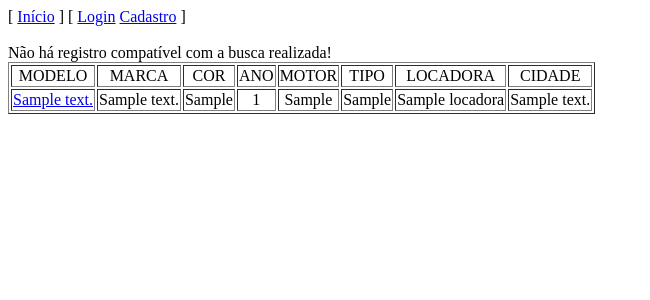
After one commit to methoddbr/projetoDesWebII, a PHP site: page /view/busca.php in a window 1280 px wide. The commit adds this page. Shown: the top 300 px of the page, without its empty margins (0-650 px from the left). Run offline with PHP 8.4, Linux system fonts and the light colour scheme; tables that the repository leaves empty hold one stand-in row (values such as "Sample post"); data that the repository does not hold is empty.

Commit message:
RCascaes

```diff
--- a/MVC/index.php
+++ b/MVC/index.php
@@ -2,14 +2,16 @@
 <!DOCTYPE html>
 <html>
 <head>
+	<meta charset="UTF-8">
 	<title>Motor - index</title>
 </head>
 <body>
 	<?php include ("view/menuIndex.php"); ?>
 	<form action="view/busca.php" method="POST">
 		<label for="busca">Buscar:</label>
-		<input id="busca" type="text" name="busca" autofocus required size="30">
+		<input id="busca" type="text" name="busca" size="30">
 		<button  name="enviar" class="enviar" type="submit">Buscar</button>
 	</form>
+	<p style="font-size: 10px; margin-left: 55px;">Faça sua busca por cidade ou veículo.</p>
 </body>
 </html>
--- /dev/null
+++ b/MVC/view/busca.php
@@ -0,0 +1,68 @@
+<?php include ("../model/conexao.php"); ?>
+<!DOCTYPE html>
+<html>
+<head>
+	<meta charset="UTF-8">
+	<title>Motor - index</title>
+</head>
+<body>
+	<?php include ("menu.php"); ?>
+	<table border="1">
+		<tr align = "center" >
+			<td>MODELO</td>
+			<td>MARCA</td>
+			<td>COR</td>
+			<td>ANO</td>
+			<td>MOTOR</td>
+			<td>TIPO</td>
+			<td>LOCADORA</td>
+			<td>CIDADE</td>
+		</tr>
+	<?php
+		$busca = $_POST["busca"];
+		$consultar = "select MO.descricao, MA.descricao, V.cor, MO.ano, MO.motor, T.tipo, L.nome, C.descricao
+					  	from veiculo V inner join modelo MO on V.id_modelo = MO.id_modelo
+							inner join marca MA on MO.id_marca = MA.id_marca
+							inner join tipo T on MO.id_tipo = T.id_tipo
+							inner join filial F on V.id_filial = F.id_filial
+							inner join locadora L on F.id_locadora = L.id_locadora
+							inner join cidade C on F.id_cidade = C.id_cidade
+					  	where MO.descricao = '$busca' or C.descricao = '$busca'";
+		$executar = mysqli_query($conn, $consultar);
+		if (mysqli_num_rows($executar) == 0) {
+			echo "Não há registro compatível com a busca realizada!";
+			$consultar = "select MO.descricao, MA.descricao, V.cor, MO.ano, MO.motor, T.tipo, L.nome, C.descricao
+					  	from veiculo V inner join modelo MO on V.id_modelo = MO.id_modelo
+							inner join marca MA on MO.id_marca = MA.id_marca
+							inner join tipo T on MO.id_tipo = T.id_tipo
+							inner join filial F on V.id_filial = F.id_filial
+							inner join locadora L on F.id_locadora = L.id_locadora
+							inner join cidade C on F.id_cidade = C.id_cidade";
+			$executar = mysqli_query($conn, $consultar);
+		}
+		while ($linha = mysqli_fetch_array($executar, MYSQLI_BOTH)) {
+			$modelo = $linha[0];
+			$marca = $linha[1];
+			$cor = $linha[2];
+			$ano = $linha[3];
+			$motor = $linha[4];
+			$tipo = $linha[5];
+			$locadora = $linha[6];
+			$cidade = $linha[7];
+	?>
+			<tr align = "center" >
+				<td><a href="veiculo.php"><?php echo $modelo; ?></a></td>
+				<td><?php echo $marca; ?></td>
+				<td><?php echo $cor; ?></td>
+				<td><?php echo $ano; ?></td>
+				<td><?php echo $motor; ?></td>
+				<td><?php echo $tipo; ?></td>
+				<td><?php echo $locadora; ?></td>
+				<td><?php echo $cidade; ?></td>
+			</tr>
+	<?php
+		}
+	?>
+	</table>
+</body>
+</html>
```
Also changed, not shown: Documentação/Banco/inserts.sql (+34 -1 lines), MVC/view/veiculo.php (added, +12 -0 lines), verifica.php (deleted, +0 -30 lines).
